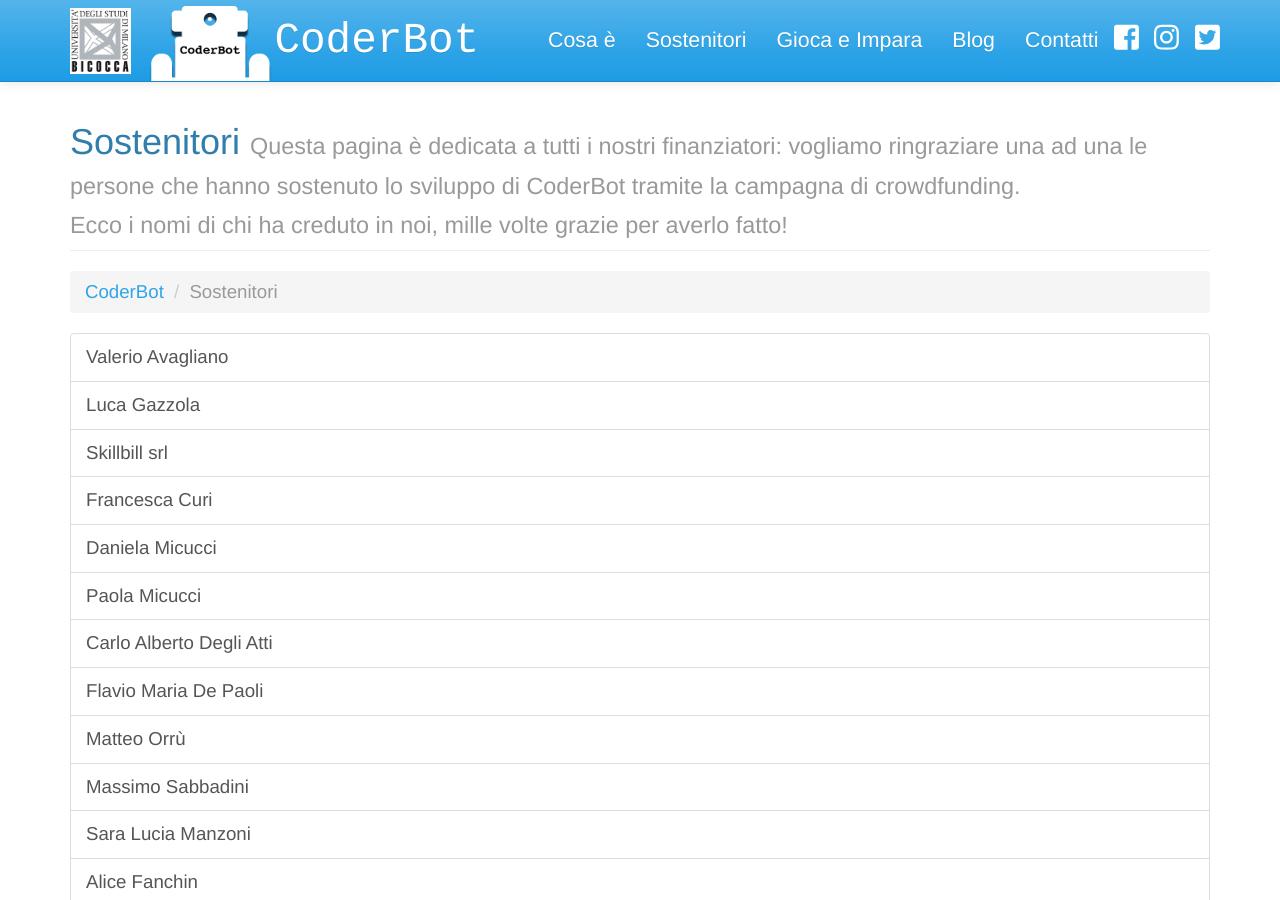
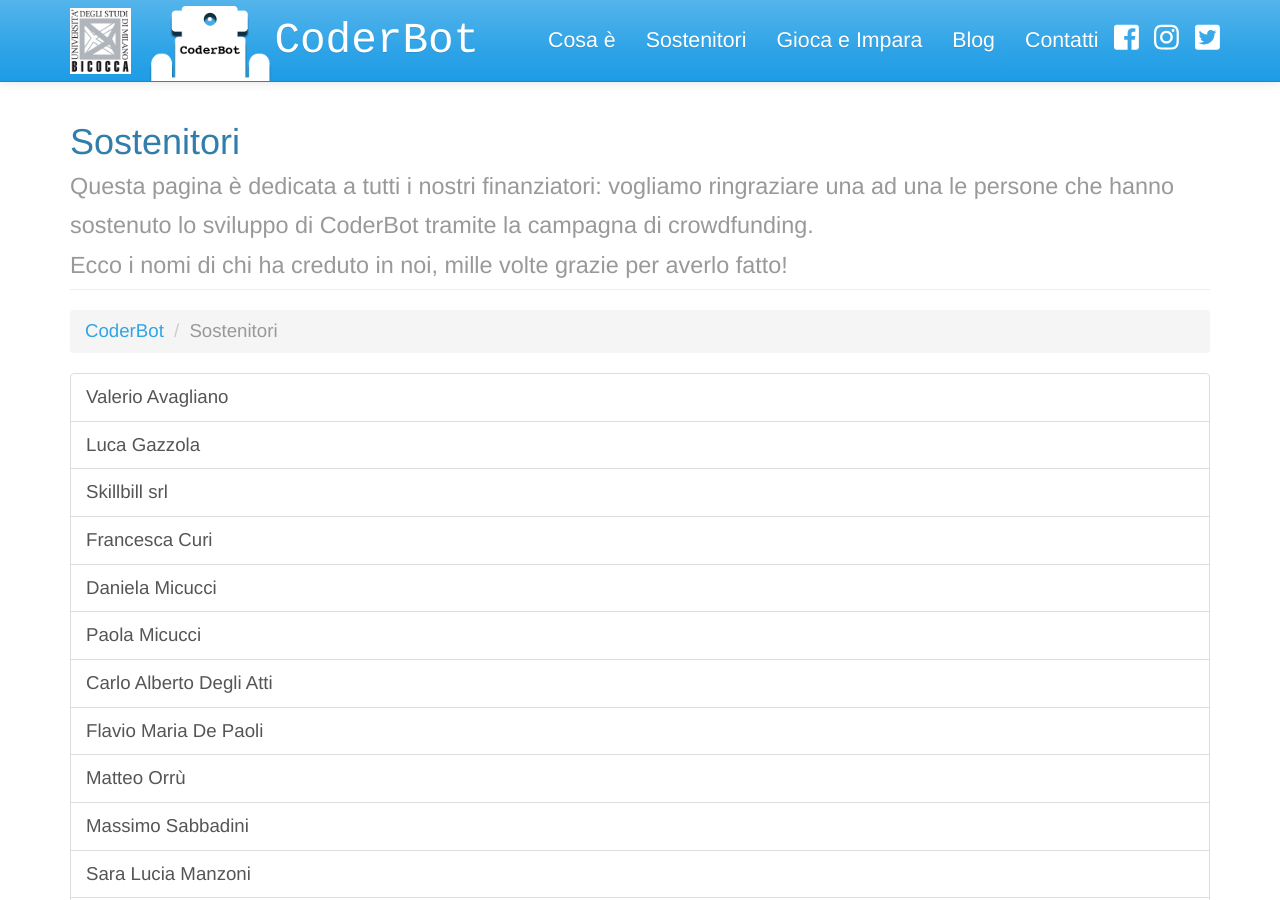
Before and after one commit to CoderBotOrg/website, a Jekyll site: the page built from it/supporters.html, in a window 1280 px wide and 900 px high. Built offline with Jekyll 4.4.1, drawn with Linux system fonts in a browser that asks for light colours; nearby versions of some CDN libraries.

```diff
--- a/it/supporters.html
+++ b/it/supporters.html
@@ -5,7 +5,7 @@ layout: it/default
         <div class="row">
             <div class="col-lg-12">
                 <h1 class="page-header">Sostenitori
-                    <small>Questa pagina è dedicata a tutti i nostri finanziatori: vogliamo ringraziare una ad una le persone che
+                    <br/><small>Questa pagina è dedicata a tutti i nostri finanziatori: vogliamo ringraziare una ad una le persone che
 hanno sostenuto lo sviluppo di CoderBot tramite la campagna di crowdfunding.<br/>
 Ecco i nomi di chi ha creduto in noi, mille volte grazie per averlo fatto!</small>
                 </h1>
```
